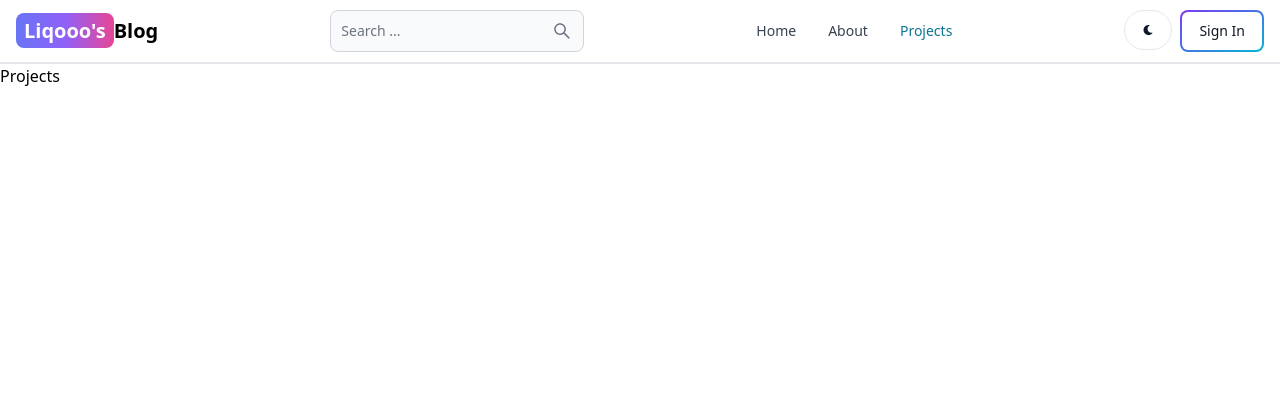
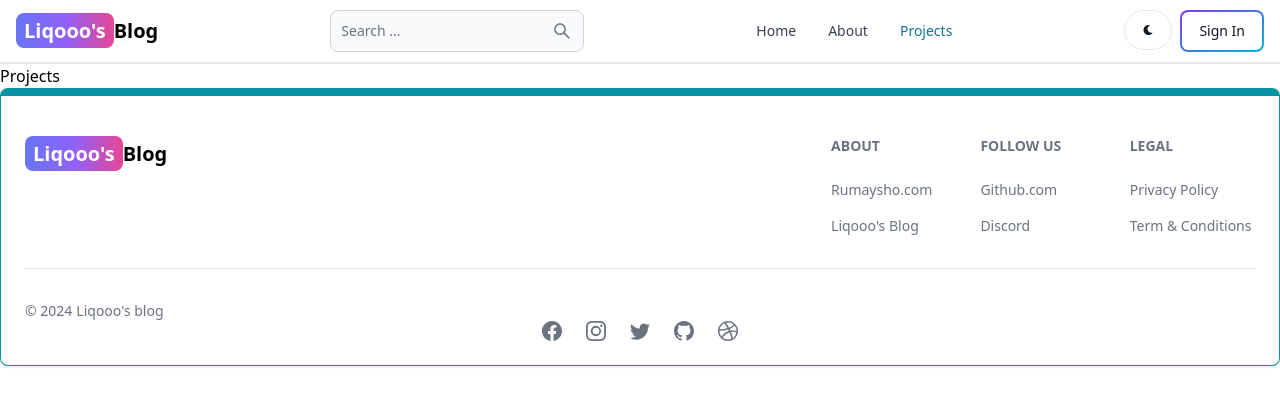
Before and after one commit to alimassidik210/mern-blog, a React (Vite) app in the folder client/: page /projects in a window 1280 px wide. Shown: the top 406 px of the page. Built offline with nearby package versions, Linux system fonts and the light colour scheme.

Commit message:
create and add the footer component

```diff
--- a/client/src/App.jsx
+++ b/client/src/App.jsx
@@ -7,6 +7,7 @@
 import Dashboard from "./pages/Dashboard";
 import Projects from "./pages/Projects";
 import Header from "./components/Header";
+import FooterComp from "./components/FooterComp";
 
 export default function App() {
   return (
@@ -20,6 +21,7 @@
         <Route path="/dashboard" element={<Dashboard />} />
         <Route path="/projects" element={<Projects />} />
       </Routes>
+      <FooterComp />
     </BrowserRouter>
   );
 }
--- /dev/null
+++ b/client/src/components/FooterComp.jsx
@@ -0,0 +1,82 @@
+import { Footer } from "flowbite-react";
+import { Link } from "react-router-dom";
+import {
+  BsFacebook,
+  BsInstagram,
+  BsTwitter,
+  BsGithub,
+  BsDribbble,
+} from "react-icons/bs";
+import React from "react";
+
+export default function FooterComp() {
+  return (
+    <Footer container className="border border-t-8 border-teal-500">
+      <div className="w-full max-w-7xl mx-auto">
+        <div className="grid w-full justify-between sm:flex md:grid-cols-2">
+          <div className="mt-5">
+            <Link
+              to={"/"}
+              className="self-center font-semibold text-lg sm:text-xl dark:text-white whitespace-nowrap"
+            >
+              <span className="px-2 py-1 bg-gradient-to-r from-indigo-500 via-purple-500 to-pink-500 text-white rounded-lg">
+                Liqooo's
+              </span>
+              Blog
+            </Link>
+          </div>
+          <div className="grid grid-cols-2 gap-8 mt-4 sm:grid-cols-3 sm:gap-6">
+            <div>
+              <Footer.Title title="About" />
+              <Footer.LinkGroup col>
+                <Footer.Link
+                  href="https://www.100jsprojects.com"
+                  target="_blank"
+                  rel="noopener noreferrer"
+                >
+                  Rumaysho.com
+                </Footer.Link>
+                <Footer.Link href="/about">Liqooo's Blog</Footer.Link>
+              </Footer.LinkGroup>
+            </div>
+            <div>
+              <Footer.Title title="Follow us" />
+              <Footer.LinkGroup col>
+                <Footer.Link
+                  href="https://www.github.com"
+                  target="_blank"
+                  rel="noopener noreferrer"
+                >
+                  Github.com
+                </Footer.Link>
+                <Footer.Link href="#">Discord</Footer.Link>
+              </Footer.LinkGroup>
+            </div>
+            <div>
+              <Footer.Title title="Legal" />
+              <Footer.LinkGroup col>
+                <Footer.Link href="#">Privacy Policy</Footer.Link>
+                <Footer.Link href="#">Term &amp; Conditions</Footer.Link>
+              </Footer.LinkGroup>
+            </div>
+          </div>
+        </div>
+        <Footer.Divider />
+        <div className="w-full sm:flex sm:items-center sm:justify-between">
+          <Footer.Copyright
+            href="#"
+            by="Liqooo's blog"
+            year={new Date().getFullYear()}
+          />
+        </div>
+        <div className="flex gap-6 sm:mt-0 mt-4 sm:justify-center">
+          <Footer.Icon href="#" icon={BsFacebook} />
+          <Footer.Icon href="#" icon={BsInstagram} />
+          <Footer.Icon href="#" icon={BsTwitter} />
+          <Footer.Icon href="#" icon={BsGithub} />
+          <Footer.Icon href="#" icon={BsDribbble} />
+        </div>
+      </div>
+    </Footer>
+  );
+}
```
